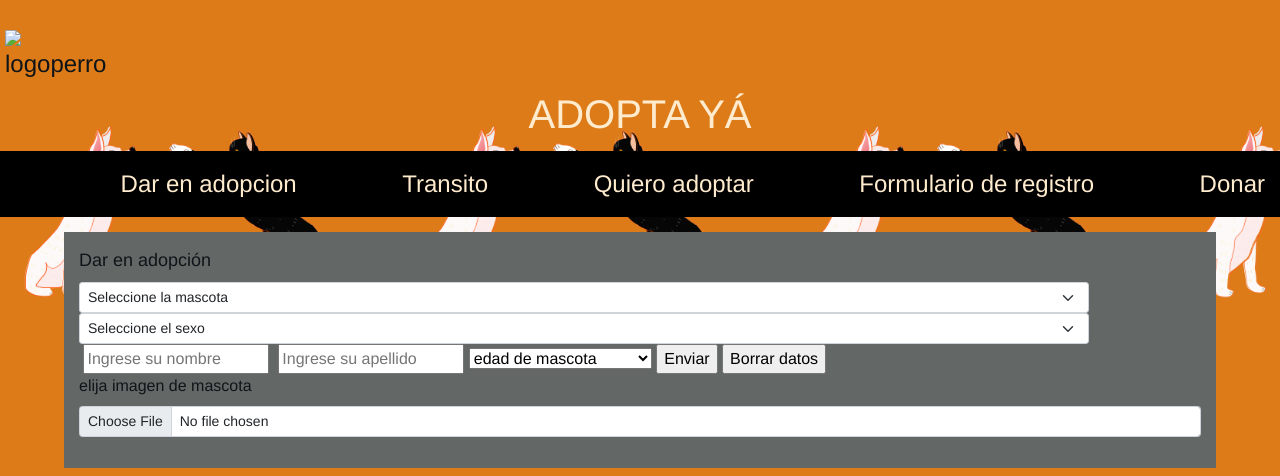
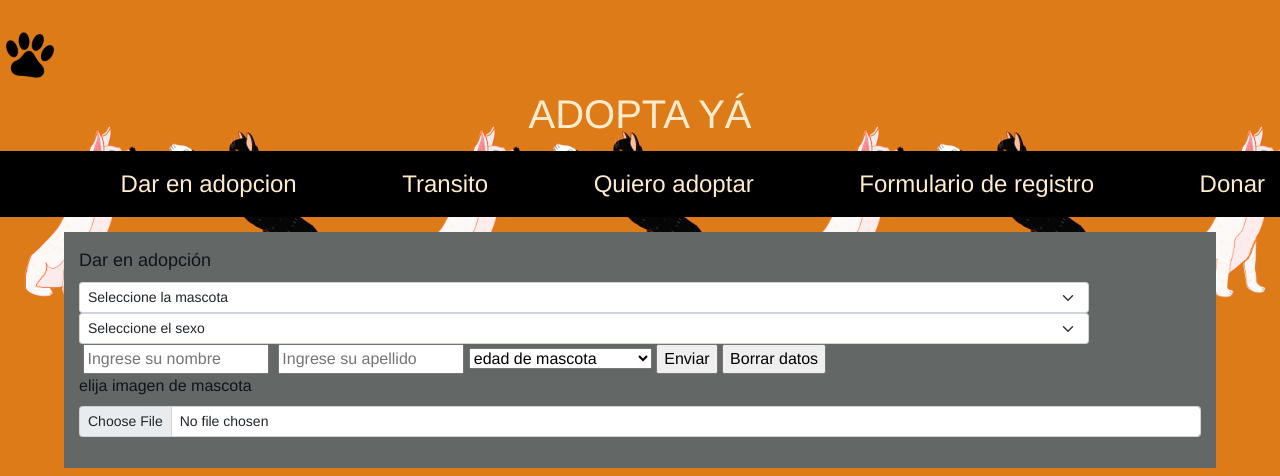
Before and after one commit to CariniGuido/adoptaya, a website: page pages/darenadopcion.html in a window 1280 px wide. Shown: the top 476 px of the page. Drawn offline with nearby package versions, Linux system fonts and the light colour scheme; files that its build step writes are made by us from their sources; the site is published under a folder, as on GitHub Pages, so addresses that start at the root find nothing.

Commit message:
corregí algunas rutas del icono

```diff
--- a/pages/darenadopcion.html
+++ b/pages/darenadopcion.html
@@ -20,7 +20,7 @@
 
 <body>
     <div id="header">
-        <div class="logoperro"><img src="/assets/img/logo.png.png" alt="logoperro">
+        <div class="logoperro"><img src="./../assets/img/logo.png.png" alt="logoperro">
         </div>
         <div id="title">
             <a href="../index.html"> <h1> ADOPTA YÁ </h1></a>
```
Also changed, not shown: index.html (+1 -1 lines), pages/donar.html (+1 -1 lines), pages/formularioderegistro.html (+1 -1 lines), pages/quieroadoptar.html (+1 -1 lines), pages/transito.html (+1 -1 lines).
